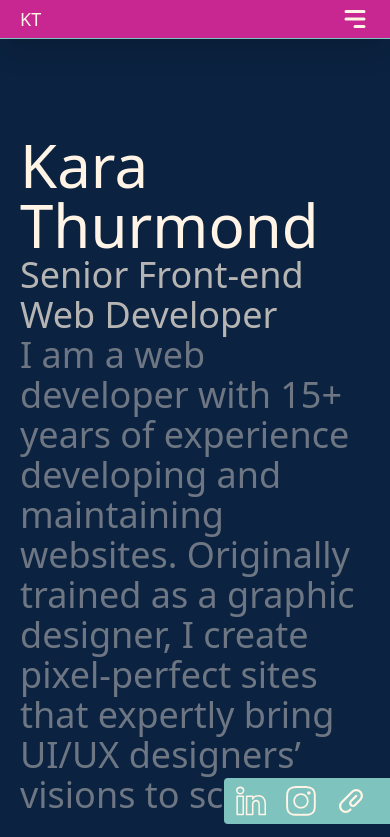
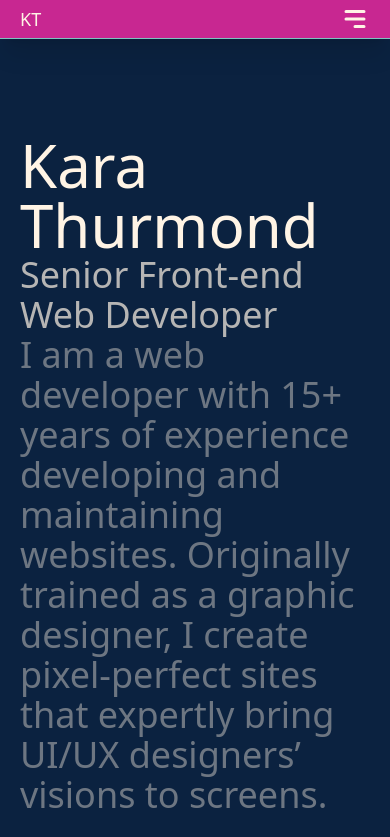
Before and after one commit to kthurm/thurmond-webdev, a React (Vite) app: page / in a window 390 px wide. Shown: the top 837 px of the page. Built offline with nearby package versions, Linux system fonts and the light colour scheme.

Commit message:
passes class to component

```diff
--- a/src/components/SocialSideNav.jsx
+++ b/src/components/SocialSideNav.jsx
@@ -1,10 +1,11 @@
-import React from "react";
 import { HiMiniPaperClip } from "react-icons/hi2";
 import { SlSocialLinkedin, SlSocialInstagram } from "react-icons/sl";
 
-const SocialSideNav = () => {
+const SocialSideNav = ({ className = "" }) => {
   return (
-    <ul className="fixed bg-midtone lg:bg-transparent rounded-l lg:rounded-none flex flex-row lg:flex-col bottom-5 lg:bottom-auto lg:top-[40%] right-0 lg:right-auto lg:left-5 lg:space-y-4 p-2 lg:p-0">
+    <ul
+      className={`lg:fixed bg-midtone lg:bg-transparent rounded-l lg:rounded-none flex flex-row lg:flex-col lg:top-[40%] lg:left-5 lg:space-y-4 p-2 lg:p-0 ${className}`}
+    >
       <li className="mr-4 pl-1 lg:-ml-[85px] lg:hover:-ml-[18px] duration-300">
         <a
           className="flex items-center hover:text-accent lg:hover:text-light"
@@ -29,7 +30,7 @@ const SocialSideNav = () => {
           </div>
         </a>
       </li>
-      <li className="mr-4 pl-1 lg:-ml-[82px] lg:hover:-ml-[18px] duration-300">
+      <li className="lg:mr-4 pl-1 lg:-ml-[82px] lg:hover:-ml-[18px] duration-300">
         <a
           className="flex items-center hover:text-accent lg:hover:text-light"
           target="_blank"
```
